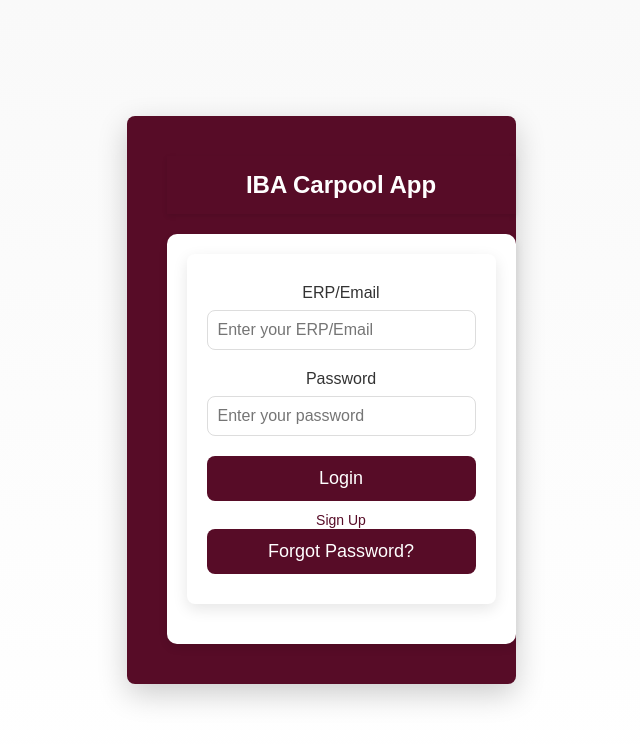
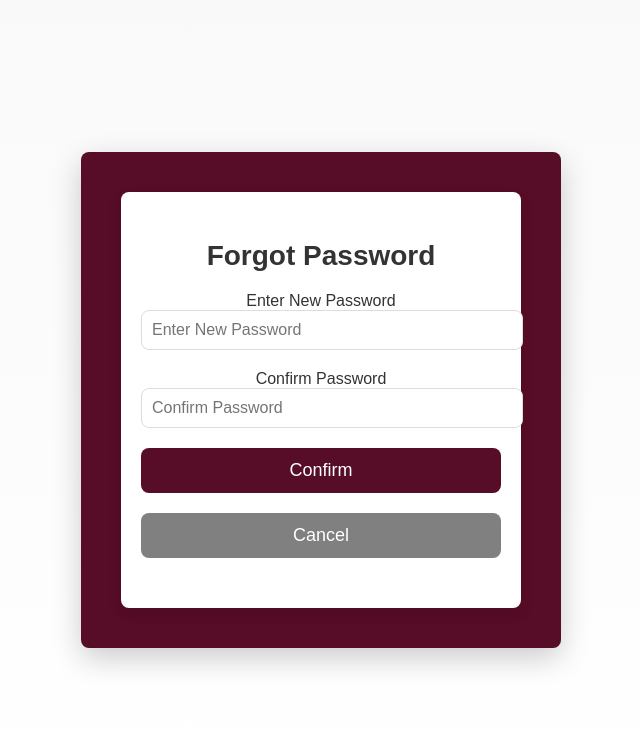
Before and after one commit to SaadThaplawala/Carpool, a React (Vite) app in the folder Frontend/carpool/: page /forgot-password in a window 1280 px wide. Before the commit this address led to /. Shown: the top 744 px of the page, without its empty margins (319-959 px from the left). Built offline with nearby package versions, Linux system fonts and the light colour scheme.

Commit message:
ForgotPasswordScreen updated

```diff
--- a/Frontend/carpool/src/App.jsx
+++ b/Frontend/carpool/src/App.jsx
@@ -8,12 +8,14 @@ import Profile from "./Profile";
 import LoginScreen from "./LoginScreen";
 import SettingsScreen from "./SettingsScreen";
 import SignUpScreen from "./SignUpScreen";
+import ForgotPasswordScreen from "./ForgotPasswordScreen"; // Import ForgotPasswordScreen
+import ActiveBooking from "./ActiveBooking"; // Import ActiveBooking screen
 import "./App.css";
 
 const App = () => {
-  const [isLoggedIn, setIsLoggedIn] = useState(false);
-  const [sidebarOpen, setSidebarOpen] = useState(false);
-  const [activeRide, setActiveRide] = useState(null);
+  const [isLoggedIn, setIsLoggedIn] = useState(false); // Login state
+  const [sidebarOpen, setSidebarOpen] = useState(false); // Sidebar toggle state
+  const [activeRide, setActiveRide] = useState(null); // State to store active booking
   const [rides, setRides] = useState([
     {
       id: "1",
@@ -44,17 +46,22 @@ const App = () => {
     },
   ]);
 
+  // Handle login
   const handleLogin = () => setIsLoggedIn(true);
+
+  // Handle logout
   const handleLogout = () => {
     setIsLoggedIn(false);
     setSidebarOpen(false);
   };
 
+  // Handle ride creation
   const handleCreateRide = (newRide) => {
     setActiveRide({ ...newRide, isCreatedByUser: true, totalPassengers: 0 });
     setRides([newRide, ...rides]);
   };
 
+  // Handle ride cancellation
   const handleCancelRide = () => {
     if (activeRide) {
       if (!activeRide.isCreatedByUser) {
@@ -72,6 +79,7 @@ const App = () => {
     }
   };
 
+  // Handle ride booking
   const handleBookRide = (ride) => {
     if (ride.seatsAvailable > 0 && !activeRide) {
       setActiveRide({
@@ -91,6 +99,7 @@ const App = () => {
     <Router>
       {isLoggedIn ? (
         <>
+          {/* Sidebar & Main Content for Logged-in Users */}
           <button className="menu-button" onClick={() => setSidebarOpen(!sidebarOpen)}>
             ☰
           </button>
@@ -117,6 +126,7 @@ const App = () => {
                 <Route path="/create" element={<CreateRide onCreateRide={handleCreateRide} />} />
                 <Route path="/profile" element={<Profile />} />
                 <Route path="/settings" element={<SettingsScreen />} />
+                <Route path="/active-booking" element={<ActiveBooking />} />
                 <Route path="*" element={<Navigate to="/" />} />
               </Routes>
             </div>
@@ -124,8 +134,10 @@ const App = () => {
         </>
       ) : (
         <Routes>
+          {/* Routes for Logged-out Users */}
           <Route path="/" element={<LoginScreen onLogin={handleLogin} />} />
           <Route path="/signup" element={<SignUpScreen />} />
+          <Route path="/forgot-password" element={<ForgotPasswordScreen navigateTo={(screen) => setIsLoggedIn(screen === "LoginScreen")} />} />
           <Route path="*" element={<Navigate to="/" />} />
         </Routes>
       )}
--- a/Frontend/carpool/src/ForgotPasswordScreen.css
+++ b/Frontend/carpool/src/ForgotPasswordScreen.css
@@ -1,10 +1,71 @@
 .forgot-password-container {
-  display: flex;
-  flex-direction: column;
-  align-items: center;
-  justify-content: center;
-  height: 100vh;
-  background-color: #f5f5f5;
+  background-color: var(--primary-color); /* Match LoginScreen background color */
+  padding: 40px;
+  border-radius: var(--border-radius);
+  max-width: 400px;
+  margin: 50px auto;
+  box-shadow: 0 10px 30px rgba(0, 0, 0, 0.2);
+  text-align: center; /* Center content */
+}
+
+.forgot-password-card {
+  background-color: white; /* Match LoginScreen form background */
+  border-radius: var(--border-radius);
+  padding: 30px 20px;
+  box-shadow: 0 5px 15px rgba(0, 0, 0, 0.1);
+}
+
+.forgot-password-header h1 {
+  color: var(--text-color-light); /* Match LoginScreen header text color */
+  font-size: 28px;
+  margin-bottom: 20px;
+}
+
+.forgot-password-body .input-label {
+  font-size: 16px; /* Match LoginScreen input label font size */
+  margin-bottom: 8px;
+  color: var(--text-color-light);
+}
+
+.input-field {
+  width: 100%;
+  padding: 10px;
+  font-size: 16px;
+  border: 1px solid #ddd;
+  border-radius: var(--border-radius);
+  margin-bottom: 20px;
+}
+
+.input-field:focus {
+  border-color: var(--primary-color); /* Match focus border color from LoginScreen */
+  outline: none;
+  box-shadow: 0 0 5px rgba(87, 12, 39, 0.3);
+}
+
+.action-button {
+  background-color: var(--primary-color); /* Match LoginScreen button color */
+  color: white;
+  padding: 12px 24px;
+  font-size: 18px; /* Match button font size */
+  border-radius: var(--border-radius);
+  width: 100%; /* Make buttons full-width */
+  margin-bottom: 20px;
+}
+
+.action-button:hover {
+  background-color: var(--button-hover-color); /* Match LoginScreen hover effect */
+}
+
+.confirm-button {
+  background-color: var(--primary-color); /* Keep consistent button colors */
+}
+
+.cancel-button {
+  background-color: gray;
+}
+
+.action-button:active {
+  transform: scale(0.98); /* Add click effect */
 }
 
 .message-container {
@@ -26,57 +87,3 @@
   color: #721c24;
   border: 1px solid #f5c6cb;
 }
-
-.forgot-password-card {
-  background: white;
-  border: 1px solid #ddd;
-  border-radius: 10px;
-  padding: 30px;
-  width: 400px;
-  box-shadow: 0px 4px 6px rgba(0, 0, 0, 0.1);
-}
-
-.forgot-password-header h1 {
-  color: red;
-  font-size: 24px;
-  margin-bottom: 20px;
-  text-align: center;
-}
-
-.forgot-password-body .input-label {
-  color: red;
-  font-size: 14px;
-  font-weight: bold;
-  margin-bottom: 5px;
-}
-
-.input-field {
-  width: 100%;
-  padding: 10px;
-  margin-bottom: 20px;
-  border: 1px solid #ccc;
-  border-radius: 5px;
-}
-
-.action-button {
-  padding: 10px 20px;
-  border: none;
-  color: white;
-  font-size: 16px;
-  border-radius: 5px;
-  margin-right: 10px;
-  cursor: pointer;
-}
-
-.confirm-button {
-  background-color: red;
-  box-shadow: 0 2px 4px rgba(0, 0, 0, 0.2);
-}
-
-.cancel-button {
-  background-color: gray;
-}
-
-.action-button:active {
-  transform: scale(0.98);
-}
--- a/Frontend/carpool/src/ForgotPasswordScreen.jsx
+++ b/Frontend/carpool/src/ForgotPasswordScreen.jsx
@@ -1,21 +1,29 @@
 import React, { useState } from "react";
+import { useNavigate } from "react-router-dom"; // Importing useNavigate hook
 import "./ForgotPasswordScreen.css";
 
-const ForgotPasswordScreen = ({ navigateTo }) => {
+const ForgotPasswordScreen = () => {
   const [message, setMessage] = useState("");
   const [messageType, setMessageType] = useState("");
+  const [password, setPassword] = useState("");
+  const [confirmPassword, setConfirmPassword] = useState("");
+  const navigate = useNavigate(); // Using navigate hook to redirect
 
   const handleConfirm = () => {
-    setMessage("Password changed successfully.");
-    setMessageType("success");
-    setTimeout(() => {
-      navigateTo("LoginScreen");
-    }, 2000);
+    if (password === confirmPassword) {
+      setMessage("Password changed successfully.");
+      setMessageType("success");
+      setTimeout(() => {
+        navigate("/"); // Redirect to LoginScreen
+      }, 2000);
+    } else {
+      setMessage("Passwords don't match");
+      setMessageType("error");
+    }
   };
 
   const handleCancel = () => {
-    setMessage("Try Again!");
-    setMessageType("error");
+    navigate("/"); // Redirect to LoginScreen
   };
 
   return (
@@ -42,12 +50,16 @@ const ForgotPasswordScreen = ({ navigateTo }) => {
             type="password"
             className="input-field"
             placeholder="Enter New Password"
+            value={password}
+            onChange={(e) => setPassword(e.target.value)}
           />
           <label className="input-label">Confirm Password</label>
           <input
             type="password"
             className="input-field"
             placeholder="Confirm Password"
+            value={confirmPassword}
+            onChange={(e) => setConfirmPassword(e.target.value)}
           />
         </div>
         <div className="forgot-password-footer">
--- a/Frontend/carpool/src/LoginScreen.jsx
+++ b/Frontend/carpool/src/LoginScreen.jsx
@@ -1,19 +1,20 @@
 import React, { useState } from "react";
-import { useNavigate } from "react-router-dom";
+import { useNavigate } from "react-router-dom"; // Ensure useNavigate is imported
 import "./LoginScreen.css";
 
 const LoginScreen = ({ onLogin }) => {
   const [email, setEmail] = useState("");
   const [password, setPassword] = useState("");
-  const navigate = useNavigate();
+  const navigate = useNavigate(); // Use navigate hook for redirection
 
   const handleLogin = () => {
+    // On successful login, call onLogin and redirect to the home page
     onLogin();
-    navigate("/");
+    navigate("/"); // Redirect after login (can be changed to a dashboard or home screen)
   };
 
   const navigateToForgotPassword = () => {
-    navigate("/forgot-password");
+    navigate("/forgot-password"); // Redirect to ForgotPassword screen
   };
 
   return (
```
Also changed, not shown: 1 other file (tests, documents, lock files or other folders).
